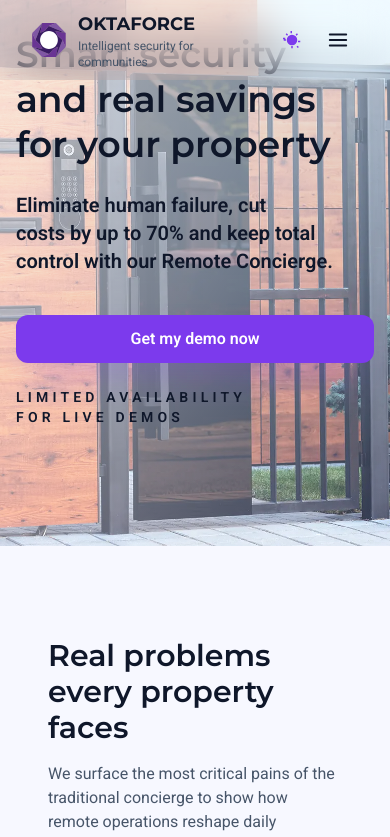
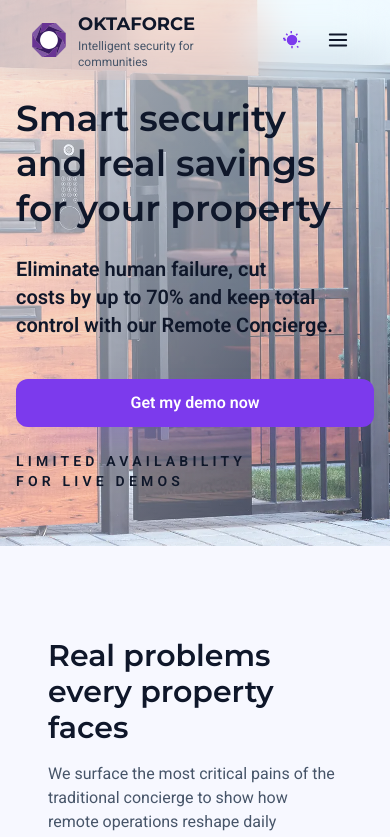
Before and after one commit to oktaforceai-dev/oktaforce-appsite, a Next.js app: page /en in a window 390 px wide. Shown: the top 837 px of the page. Built offline with nearby package versions, Linux system fonts and the light colour scheme.

Commit message:
OBS doo caio arrumados

```diff
--- a/app/[locale]/(site)/page.tsx
+++ b/app/[locale]/(site)/page.tsx
@@ -17,8 +17,8 @@ export default function HomePage() {
         <section className="section"><BenefitsGrid /></section>
         <section className="section"><IntelligenceSection /></section>
         <section className="section"><DifferentialsHighlights /></section>
+        <section className="section"><FinalCTA /></section>
         <section className="section"><FAQSection /></section>
-        <section className="section"><FinalCTA /></section>
       </main>
     </>
   );
--- a/components/sections/home/HeroSection.tsx
+++ b/components/sections/home/HeroSection.tsx
@@ -34,7 +34,7 @@ export default function HeroSection() {
         />
         <div className="absolute inset-0 z-20 bg-gradient-to-br from-white/70 via-white/45 to-white/15 transition-colors duration-500 dark:from-black/70 dark:via-black/60 dark:to-black/40" />
         <div className="absolute inset-0 z-30 flex">
-          <div className="container mx-auto flex h-full flex-col justify-start px-4 pt-8 pb-12 md:px-6 lg:grid lg:grid-cols-[1.1fr,0.9fr] lg:items-center lg:gap-8 lg:px-6 lg:pt-0 lg:pb-32">
+          <div className="container mx-auto flex h-full flex-col justify-start px-4 pt-24 pb-12 md:px-6 md:pt-12 lg:grid lg:grid-cols-[1.1fr,0.9fr] lg:items-center lg:gap-8 lg:px-6 lg:pt-0 lg:pb-32">
             <div className="flex flex-1 flex-col justify-start space-y-6 text-balance text-foreground transition-colors duration-500 dark:text-white">
               <div className="max-w-3xl space-y-6 text-balance text-foreground transition-colors duration-500 dark:text-white">
                 <h1 className="font-display text-4xl font-semibold leading-tight text-foreground transition-colors duration-500 dark:text-white md:text-5xl">
```
